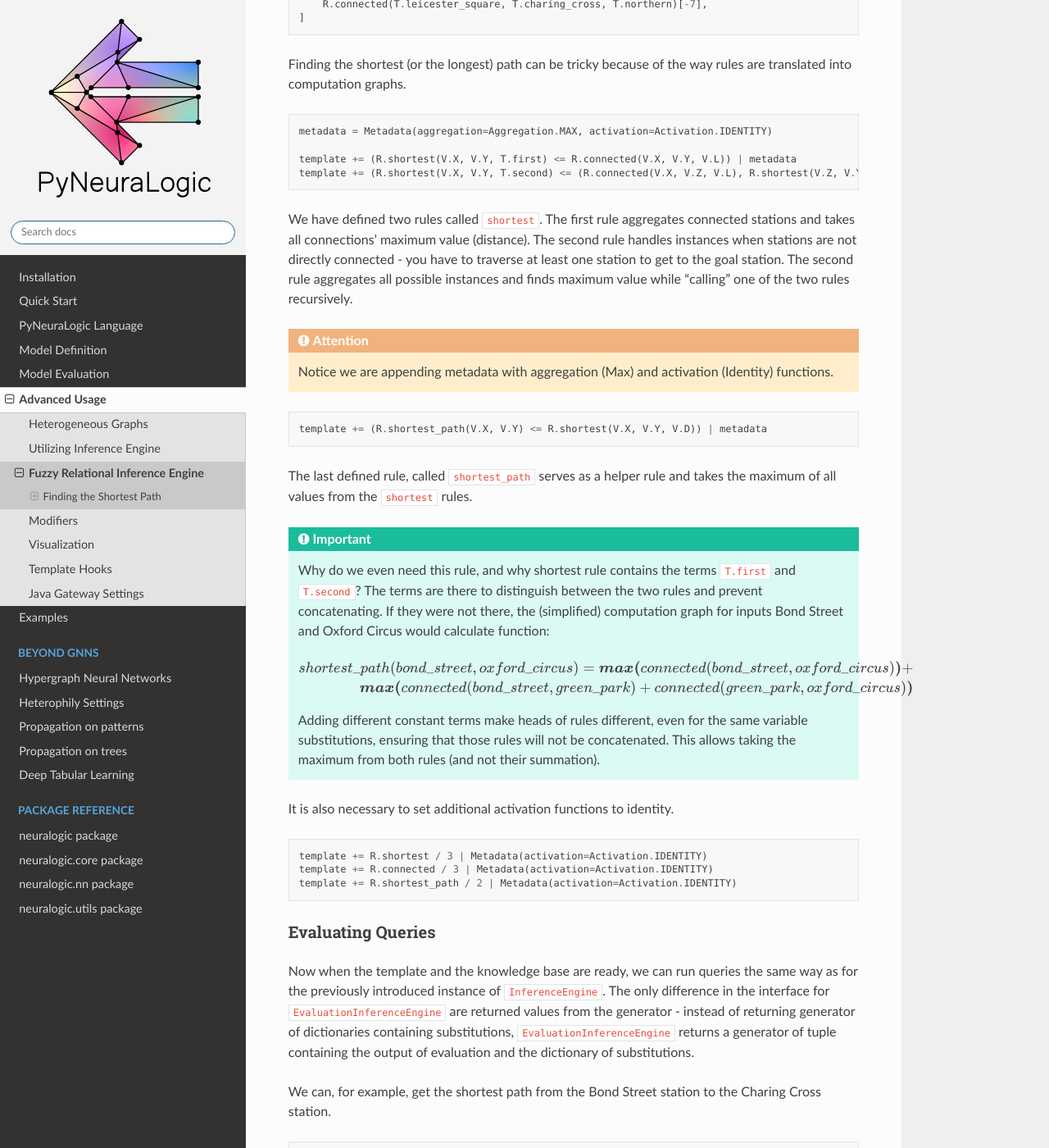
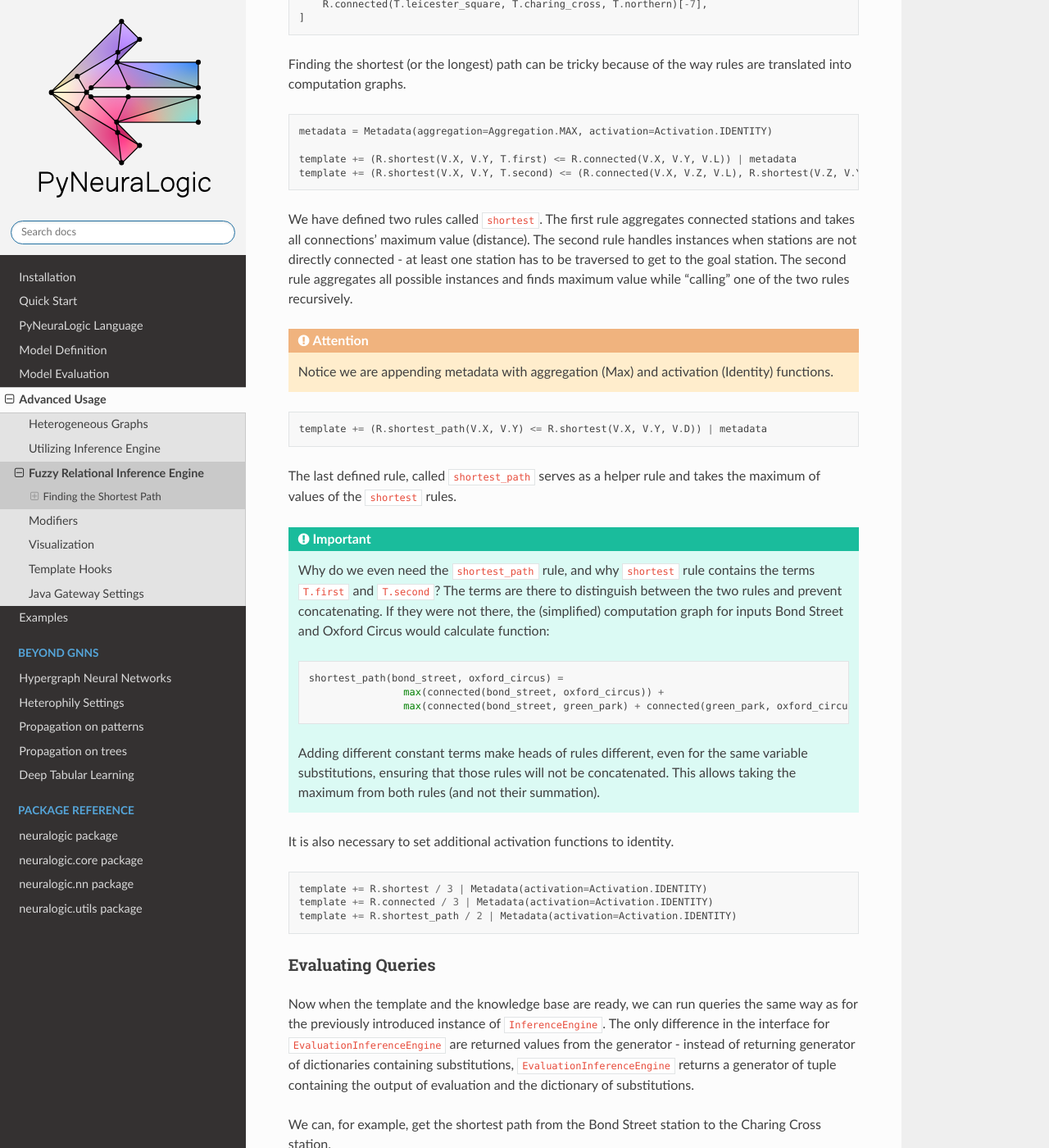
Before and after one commit to LukasZahradnik/PyNeuraLogic, a Sphinx documentation site: the page built from docs/eval_inference_engine.rst, in a window 1280 px wide and 1400 px high, scrolled down 1034 px. Shown: the whole window at 82% size. Built offline with Sphinx 7.4.7 and the Read the Docs theme 2.0.0, drawn with Linux system fonts in a browser that asks for light colours; some of the changed text lies outside the part shown.

Commit message:
Prettify eval inference engine docs

```diff
--- a/docs/eval_inference_engine.rst
+++ b/docs/eval_inference_engine.rst
@@ -57,7 +57,7 @@ Finding the shortest (or the longest) path can be tricky because of the way rule
     template += (R.shortest(V.X, V.Y, T.second) <= (R.connected(V.X, V.Z, V.L), R.shortest(V.Z, V.Y, V.D))) | metadata
 
 We have defined two rules called :code:`shortest`. The first rule aggregates connected stations and takes all connections' maximum value (distance).
-The second rule handles instances when stations are not directly connected - you have to traverse at least one station
+The second rule handles instances when stations are not directly connected - at least one station has to be traversed
 to get to the goal station. The second rule aggregates all possible instances and finds maximum value while "calling" one of the two rules recursively.
 
 .. attention::
@@ -69,18 +69,20 @@ to get to the goal station. The second rule aggregates all possible instances an
     template += (R.shortest_path(V.X, V.Y) <= R.shortest(V.X, V.Y, V.D)) | metadata
 
 The last defined rule, called :code:`shortest_path` serves as a helper rule and takes the
-maximum of all values from the :code:`shortest` rules.
+maximum of values of the :code:`shortest` rules.
 
 
 .. important::
 
-    Why do we even need this rule, and why shortest rule contains the terms :code:`T.first` and :code:`T.second`?
+    Why do we even need the :code:`shortest_path` rule, and why :code:`shortest` rule contains the terms :code:`T.first` and :code:`T.second`?
     The terms are there to distinguish between the two rules and prevent concatenating. If they were not there, the
     (simplified) computation graph for inputs Bond Street and Oxford Circus would calculate function:
 
-    .. math::
+    .. code-block::
 
-        shortest\_path(bond\_street, oxford\_circus) = \boldsymbol{max(}connected(bond\_street, oxford\_circus)\boldsymbol{)} + \\ \boldsymbol{max(}connected(bond\_street, green\_park) + connected(green\_park, oxford\_circus)\boldsymbol{)}
+        shortest_path(bond_street, oxford_circus) =
+                        max(connected(bond_street, oxford_circus)) +
+                        max(connected(bond_street, green_park) + connected(green_park, oxford_circus))
 
     Adding different constant terms make heads of rules different, even for the same variable substitutions, ensuring that those rules will not be concatenated.
     This allows taking the maximum from both rules (and not their summation).
@@ -120,7 +122,7 @@ We can, for example, get the shortest path from the Bond Street station to the C
     ]
 
 
-The query computed the distance to be 30 units (-30), which is the actual shortest distance for this input. But this query does not bring any additional value compared to evaluation via evaluators or directly on the model.
+The query computed the distance to be :code:`30` units (:code:`-30`), which is the actual shortest distance for this input. But this query does not bring any additional value compared to evaluation via evaluators or directly on the model.
 
 To fully utilize the fuzzy relational inference engine, we would also want to get some substitutions. For example, we can get the shortest distances from the Green Park station to all reachable stations.
 
@@ -140,4 +142,4 @@ To fully utilize the fuzzy relational inference engine, we would also want to ge
         (-24.0, {'X': 'tottenham_court_road'})
     ]
 
-This output then tells us that the shortest path to the Charing Cross station from the Green Park station is 19 units long, to the Leicester Square station it is 14 units long, and so on.
+This output then tells us that the shortest path to the Charing Cross station from the Green Park station is :code:`19` units long, to the Leicester Square station it is :code:`14` units long, and so on.
```
